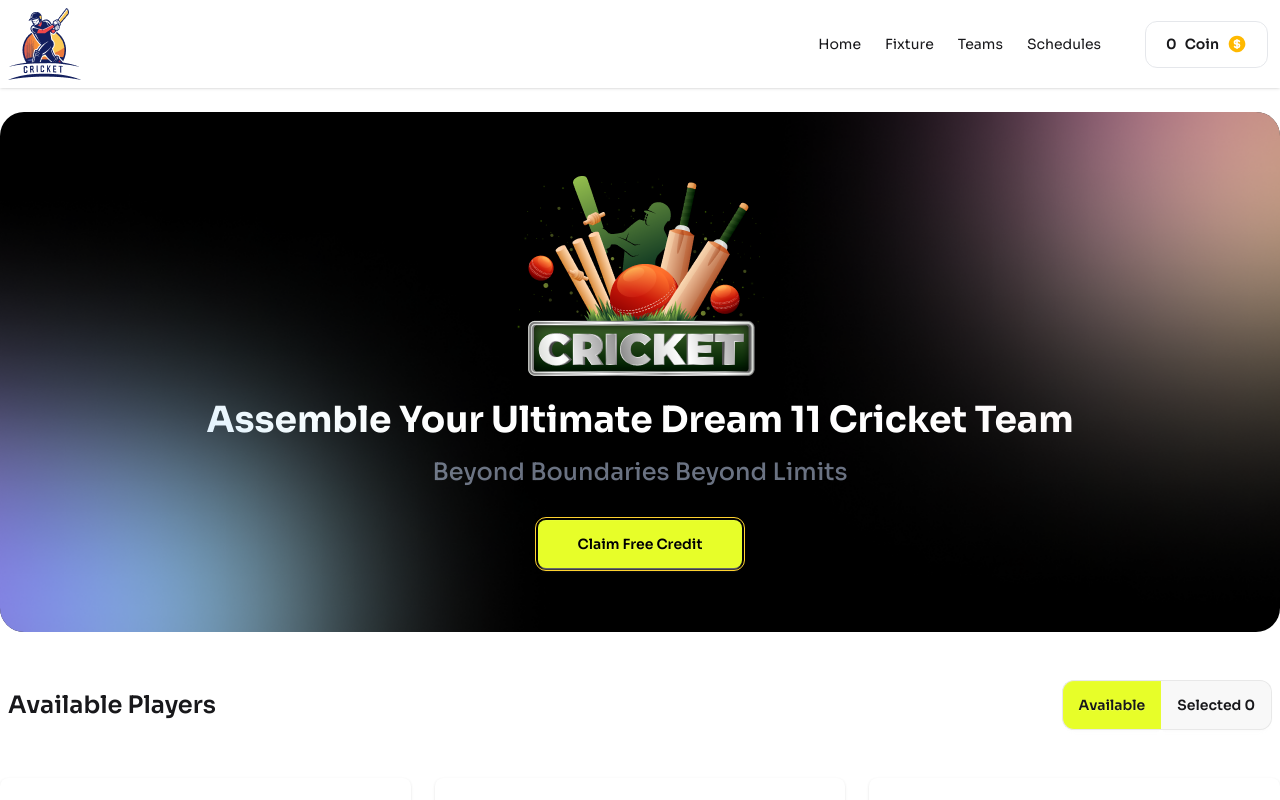
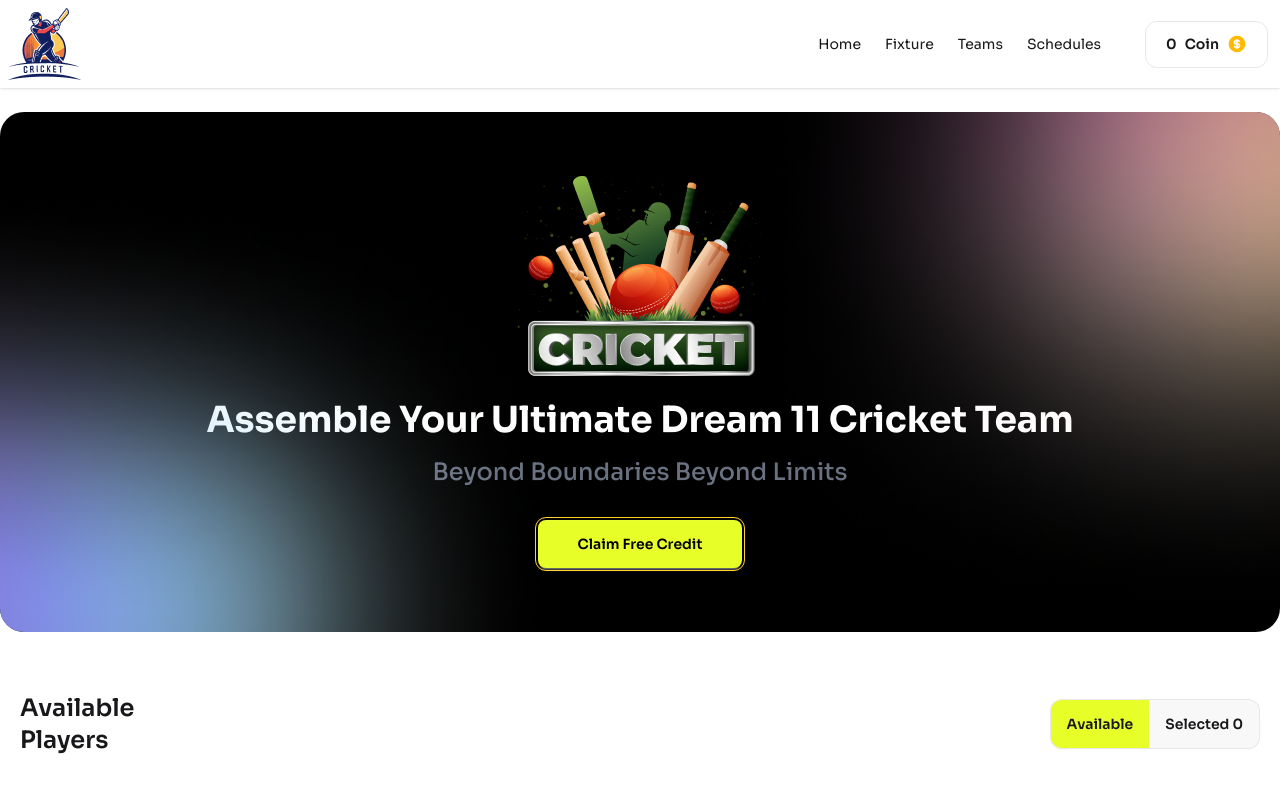
Before and after one commit to priyotush25/bpl-dream-11, a React (Vite) app: page / in a window 1280 px wide. Shown: the top 800 px of the page. Built offline with nearby package versions, Linux system fonts and the light colour scheme; grey boxes are pictures that could not be loaded.

Commit message:
everything is update

```diff
--- a/src/App.jsx
+++ b/src/App.jsx
@@ -66,12 +66,12 @@ const App = () => {
       <main className="container mx-auto">
         <Banner coinAddHandle={coinAddHandle} />
 
-        <div className="flex items-center my-10 justify-between p-2">
+        <div className="flex items-center my-10 justify-between p-5">
           <h2 className="text-xl  md:text-2xl font-semibold">
             Available Players
           </h2>
           {/* Available Button */}
-          <div>
+          <div className="w-full flex items-center justify-end">
             <button
               className={`py-6 btn rounded-l-xl rounded-r-none border-r-0
               ${active ? "bg-[#E7FE29]" : ""}`}
```
